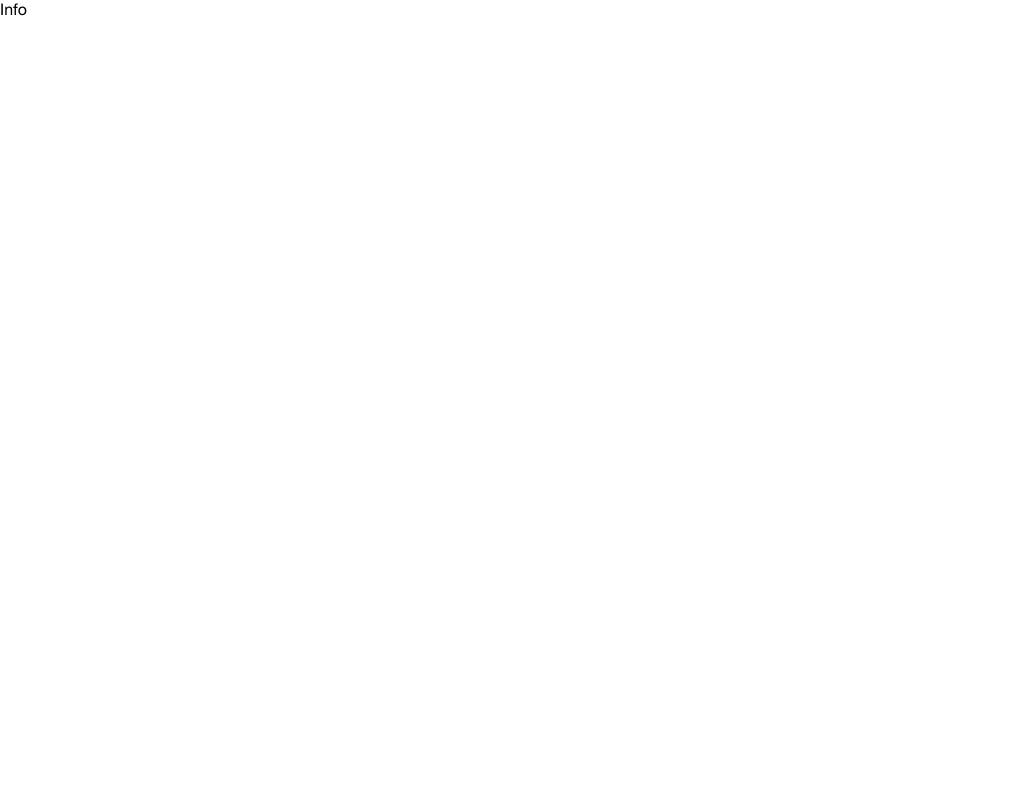
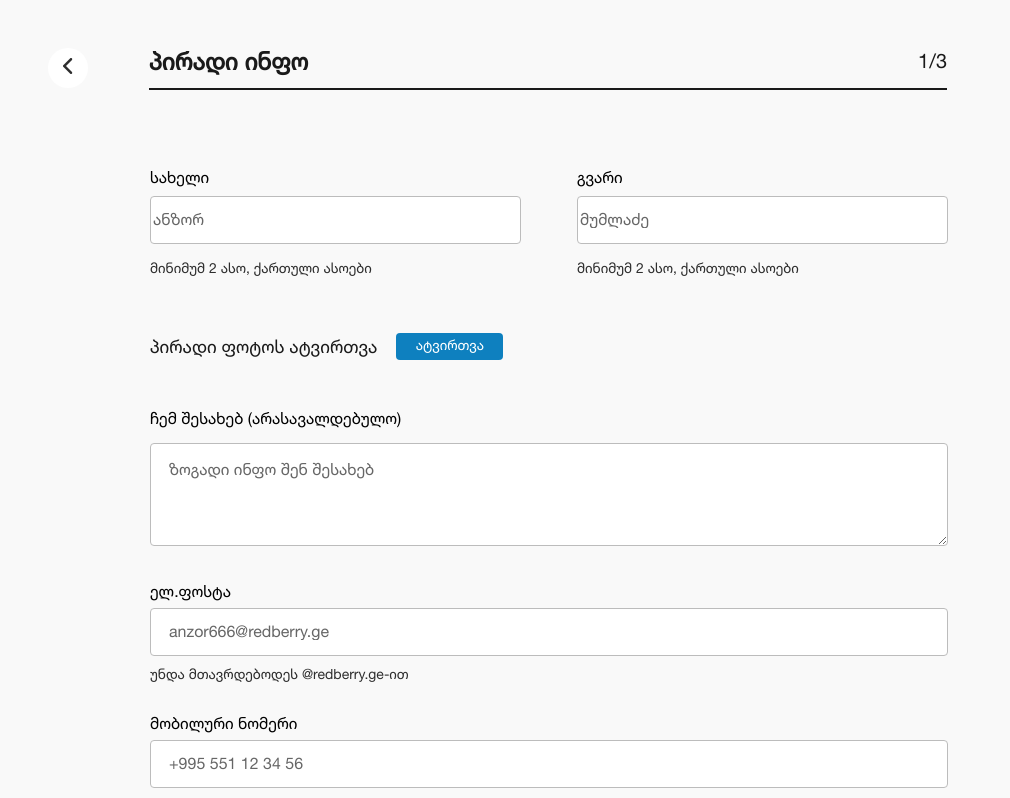
Before and after one commit to elenejavakhishvili638/cv-maker, a React (Create React App) app: page /info in a window 1280 px wide. Shown: the top 798 px of the page, without its empty margins (0-1010 px from the left). Built offline with nearby package versions, Linux system fonts and the light colour scheme.

Commit message:
Add private information page

```diff
--- /dev/null
+++ b/src/components/BigInput.jsx
@@ -0,0 +1,18 @@
+import React from "react";
+import "./bigInput.css";
+
+const BigInput = ({ label, name, type, text, placeholder }) => {
+  return (
+    <div className="technical-wrap">
+      <label htmlFor="technical-title">{label}</label>
+      <input type={type} id={name} placeholder={placeholder} name={name} />
+      <p>{text}</p>
+    </div>
+  );
+};
+
+export default BigInput;
+
+{
+  /* <input type={} id={} name={} placeholder={} /> */
+}
--- /dev/null
+++ b/src/components/Information.jsx
@@ -0,0 +1,94 @@
+import React, { useRef } from "react";
+import BigInput from "./BigInput";
+import "./information.css";
+import SmallInput from "./SmallInput";
+
+const Information = () => {
+  const ref = useRef(null);
+
+  const pickImageHandler = () => {
+    ref.current.click();
+  };
+
+  return (
+    // <div></div>
+    <form className="info-form">
+      <div className="full-name">
+        <SmallInput
+          label="სახელი"
+          type="text"
+          name="firstName"
+          placeholder="ანზორ"
+        />
+        <SmallInput
+          label="გვარი"
+          type="text"
+          name="lastName"
+          placeholder="მუმლაძე"
+        />
+      </div>
+      <div className="image-paragraph">
+        <p>პირადი ფოტოს ატვირთვა</p>
+        <input
+          type="file"
+          ref={ref}
+          style={{ display: "none" }}
+          accept=".jpg,.png,.jpeg"
+        />
+        <button className="upload-button" onClick={pickImageHandler}>
+          ატვირთვა
+        </button>
+      </div>
+      <div className="textarea">
+        <p>ჩემ შესახებ (არასავალდებულო)</p>
+        <textarea className="about-me" placeholder="ზოგადი ინფო შენ შესახებ" />
+      </div>
+      <div className="technical-information">
+        <BigInput
+          label="ელ.ფოსტა"
+          type="text"
+          name="email"
+          text="უნდა მთავრდებოდეს @redberry.ge-ით"
+          placeholder="anzor666@redberry.ge"
+        />
+        <BigInput
+          label="მობილური ნომერი"
+          type="text"
+          name="number"
+          text="უნდა აკმაყოფილებდეს ქართული მობილური ნომრის ფორმატს"
+          placeholder="+995 551 12 34 56"
+        />
+      </div>
+      <div className="next-page-button">
+        <button className="first-next">შემდეგი</button>
+      </div>
+    </form>
+  );
+};
+
+export default Information;
+
+{
+  /* <div className="first-name">
+          <label htmlFor="firstName">სახელი</label>
+          <input
+            type="text"
+            id="firstName"
+            name="firstName"
+            placeholder="ანზორ"
+          />
+          <p>მინიმუმ 2 ასო, ქართული ასოები</p>
+        </div> */
+}
+{
+  /* <div className="last-name">
+          <label htmlFor="lastName">გვარი</label>
+          <input
+            type="text"
+            id="lastName"
+            name="lastName"
+            placeholder="მუმლაძე"
+          />
+          <p>მინიმუმ 2 ასო, ქართული ასოები</p>
+        </div> */
+}
--- /dev/null
+++ b/src/components/SmallInput.jsx
@@ -0,0 +1,13 @@
+import React from "react";
+
+const SmallInput = ({ label, type, placeholder, name }) => {
+  return (
+    <div className="first-name">
+      <label htmlFor="firstName">{label}</label>
+      <input type={type} id={name} name={name} placeholder={placeholder} />
+      <p>მინიმუმ 2 ასო, ქართული ასოები</p>
+    </div>
+  );
+};
+
+export default SmallInput;
--- /dev/null
+++ b/src/components/Title.jsx
@@ -0,0 +1,16 @@
+import React from "react";
+import "./title.css";
+
+const Title = ({ page, title }) => {
+  return (
+    <div className="main-title">
+      <div className="title">
+        <h1>{title}</h1>
+        <p>{page}/3</p>
+      </div>
+      <hr className="info-hr" />
+    </div>
+  );
+};
+
+export default Title;
--- /dev/null
+++ b/src/components/bigInput.css
@@ -0,0 +1,46 @@
+.technical-wrap {
+  display: flex;
+  flex-direction: column;
+  margin-bottom: 29px;
+}
+
+.technical-title {
+  font-family: HelveticaNeue;
+  font-style: normal;
+  font-weight: 500;
+  font-size: 16px;
+  line-height: 21px;
+  display: flex;
+  align-items: center;
+  color: #000000;
+}
+
+.technical-wrap input {
+  background: #ffffff;
+  border: 1px solid #bcbcbc;
+  border-radius: 4px;
+  height: 48px;
+  margin-top: 8px;
+}
+
+.technical-wrap input::placeholder {
+  font-family: HelveticaNeue;
+  font-style: normal;
+  font-weight: 400;
+  font-size: 16px;
+  line-height: 21px;
+  color: rgba(0, 0, 0, 0.6);
+  padding-top: 13px;
+  padding-left: 16px;
+}
+
+.technical-wrap p {
+  font-family: HelveticaNeue;
+  font-style: normal;
+  font-weight: 300;
+  font-size: 14px;
+  line-height: 21px;
+  color: #2e2e2e;
+  margin-top: 8px;
+  margin-bottom: 0;
+}
--- /dev/null
+++ b/src/components/information.css
@@ -0,0 +1,155 @@
+.full-name {
+  display: flex;
+  justify-content: space-between;
+  margin-bottom: 54px;
+}
+
+.first-name,
+.last-name {
+  display: flex;
+
+  flex-direction: column;
+}
+
+.first-name label,
+.last-name label {
+  /* margin-top: 77px; */
+  font-family: HelveticaNeue;
+  font-style: normal;
+  font-weight: 500;
+  font-size: 16px;
+  line-height: 21px;
+  color: #000000;
+}
+
+.first-name input,
+.last-name input {
+  width: 371px;
+  height: 48px;
+
+  background: #ffffff;
+  border: 1px solid #bcbcbc;
+  border-radius: 4px;
+  margin-top: 8px;
+}
+
+.first-name input::placeholder,
+.last-name input::placeholder {
+  font-family: HelveticaNeue;
+  font-style: normal;
+  font-weight: 400;
+  font-size: 16px;
+  line-height: 21px;
+  color: rgba(0, 0, 0, 0.6);
+}
+
+.first-name p,
+.last-name p {
+  font-family: HelveticaNeue;
+  font-style: normal;
+  font-weight: 300;
+  font-size: 14px;
+  line-height: 21px;
+  color: #2e2e2e;
+  margin-bottom: 0;
+}
+
+.image-paragraph {
+  display: flex;
+  align-items: center;
+  margin-bottom: 49px;
+}
+
+.image-paragraph p {
+  font-family: HelveticaNeue;
+  font-style: normal;
+  font-weight: 500;
+  font-size: 18px;
+  line-height: 22px;
+  color: #1a1a1a;
+  margin-right: 19px;
+  margin-top: 0;
+  margin-bottom: 0;
+}
+
+.upload-button {
+  display: flex;
+  /* flex-direction: row; */
+  justify-content: center;
+  align-items: center;
+  padding: 10px 10px 12px;
+  width: 107px;
+  height: 27px;
+  background: #0e80bf;
+  border-radius: 4px;
+  border: none;
+  font-family: HelveticaNeue;
+  font-style: normal;
+  font-weight: 400;
+  font-size: 14px;
+  line-height: 17px;
+  color: #ffffff;
+}
+
+.about-me {
+  /* width: 100%; */
+  width: 798px;
+  height: 103px;
+  background: #ffffff;
+  border: 1px solid #bcbcbc;
+  border-radius: 4px;
+}
+
+.about-me p {
+  font-family: HelveticaNeue;
+  font-style: normal;
+  font-weight: 500;
+  font-size: 16px;
+  line-height: 21px;
+  display: flex;
+  align-items: center;
+  color: #000000;
+}
+
+.about-me::placeholder {
+  font-family: HelveticaNeue;
+  font-style: normal;
+  font-weight: 400;
+  font-size: 16px;
+  line-height: 21px;
+  color: rgba(0, 0, 0, 0.6);
+  padding-top: 13px;
+  padding-left: 16px;
+}
+
+.textarea {
+  margin-bottom: 33px;
+}
+
+.next-page-button {
+  margin-top: 160px;
+  margin-bottom: 50px;
+  display: flex;
+  justify-content: flex-end;
+}
+
+.first-next {
+  display: flex;
+  justify-content: center;
+  align-items: center;
+  padding: 18px 60px;
+
+  width: 151px;
+  height: 48px;
+
+  background: #6b40e3;
+  border-radius: 4px;
+  border: none;
+  font-family: HelveticaNeue;
+  font-style: normal;
+  font-weight: 500;
+  font-size: 16px;
+  line-height: 20px;
+  letter-spacing: 0.08em;
+  color: #ffffff;
+}
--- /dev/null
+++ b/src/components/title.css
@@ -0,0 +1,38 @@
+.main-title {
+  width: 798px;
+  margin-right: 150px;
+}
+
+.info-hr {
+  width: 798px;
+  height: 0px;
+  border: 1px solid #1a1a1a;
+  margin: 0;
+}
+
+.title {
+  display: flex;
+  justify-content: space-between;
+  align-items: center;
+}
+
+.title h1 {
+  margin-top: 47px;
+  margin-bottom: 12px;
+  font-style: normal;
+  font-weight: 700;
+  font-size: 24px;
+  line-height: 29px;
+  color: #1a1a1a;
+}
+
+.title p {
+  margin-bottom: 15px;
+  margin-top: 49px;
+  font-style: normal;
+  font-weight: 400;
+  font-size: 20px;
+  line-height: 24px;
+  text-align: right;
+  color: #1a1a1a;
+}
--- a/src/pages/Info.jsx
+++ b/src/pages/Info.jsx
@@ -1,8 +1,32 @@
 import React from "react";
 import "./info.css";
+import { Link } from "react-router-dom";
+import { IoIosArrowBack } from "react-icons/io";
+
+import Title from "../components/Title";
+import Vector from "../assets/images/Vector.png";
+import Information from "../components/Information";
 
 const Info = () => {
-  return <div>Info</div>;
+  return (
+    <div className="private-info">
+      <div className="private-info-card">
+        <div className="title-wrap">
+          <Link className="back" to="/">
+            <div className="vector-wrap">
+              <img src={Vector} alt="vector" />
+            </div>
+          </Link>
+
+          <Title title="პირადი ინფო" page="1" />
+        </div>
+        <div className="information">
+          <Information />
+        </div>
+      </div>
+      <div className="private-info-resume"></div>
+    </div>
+  );
 };
 
 export default Info;
--- a/src/pages/info.css
+++ b/src/pages/info.css
@@ -0,0 +1,56 @@
+.private-info {
+  display: flex;
+  height: 100vh;
+}
+
+.private-info-card {
+  display: flex;
+  flex-direction: column;
+  background-color: #f9f9f9;
+}
+
+.back-wrap {
+  display: flex;
+}
+
+.title-wrap {
+  display: flex;
+  flex-direction: row;
+  align-items: center;
+}
+
+.vector-wrap {
+  display: flex;
+  /* align-items: center; */
+  margin-top: 10.5px;
+  justify-content: center;
+}
+
+.back {
+  /* display: flex; */
+  width: 40px;
+  height: 40px;
+  border-radius: 50%;
+  background: #ffffff;
+  margin-right: 61px;
+  margin-left: 48px;
+  margin-top: 45px;
+}
+
+.back img {
+  width: 9.21px;
+  height: 16px;
+  color: #2e2e2e;
+  align-items: center;
+  justify-content: center;
+  display: flex;
+}
+
+.information {
+  display: flex;
+  width: 798px;
+  justify-content: center;
+  margin-left: 150px;
+  flex-direction: column;
+  margin-top: 77px;
+}
```
Also changed, not shown: src/assets/images/Vector.png (added).
